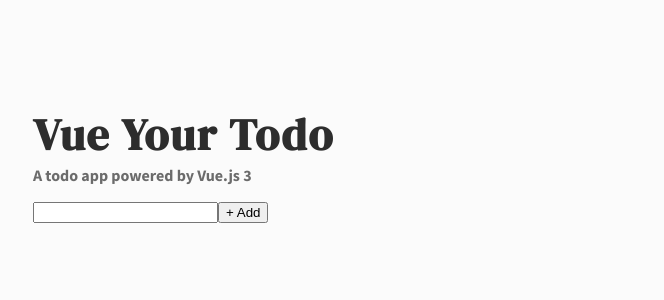
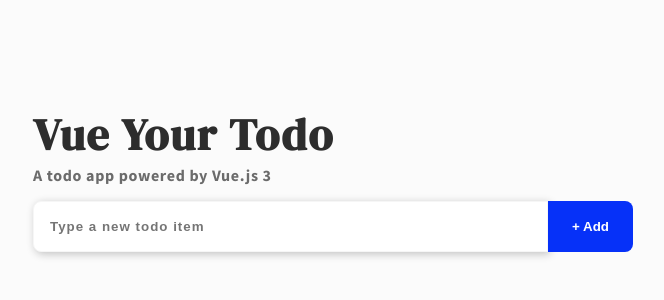
Before and after one commit to bencodezen/vue-your-todos, a Vue app: page / in a window 1280 px wide. Shown: the top 300 px of the page, without its empty margins (307-971 px from the left). Built offline with nearby package versions, Linux system fonts and the light colour scheme.

Commit message:
feat: add new task input with updated typography

```diff
--- a/index.html
+++ b/index.html
@@ -7,7 +7,7 @@
     <title>Vite App</title>
     <link rel="preconnect" href="https://fonts.gstatic.com" />
     <link
-      href="https://fonts.googleapis.com/css2?family=DM+Serif+Display&family=Source+Sans+Pro:wght@400;700&display=swap"
+      href="https://fonts.googleapis.com/css2?family=DM+Serif+Display&family=Source+Sans+Pro:ital,wght@0,400;0,700;0,900;1,600&display=swap"
       rel="stylesheet"
     />
   </head>
--- a/src/App.vue
+++ b/src/App.vue
@@ -2,8 +2,14 @@
   <main class="main-wrapper">
     <h1 class="page-title">Vue Your Todo</h1>
     <p class="subtitle">A todo app powered by Vue.js 3</p>
-    <input type="text" />
-    <button>+ Add</button>
+    <div class="new-task-wrapper">
+      <input
+        type="text"
+        placeholder="Type a new todo item"
+        class="new-task-input"
+      />
+      <button class="new-task-button">+ Add</button>
+    </div>
   </main>
 </template>
 
@@ -16,6 +22,32 @@
 <style>
 html {
   background-color: #fbfbfb;
+}
+
+.new-task-wrapper {
+  display: flex;
+}
+
+.new-task-input {
+  padding: 16px;
+  font-weight: 600;
+  color: #959595;
+  flex: 1;
+  border-top-left-radius: 8px;
+  border-bottom-left-radius: 8px;
+  border: 1px solid #f6f6f6;
+  box-shadow: 2px 2px 8px 0 #c0c0c0;
+  letter-spacing: 1px;
+}
+
+.new-task-button {
+  background-color: #0631f8;
+  color: #fff;
+  padding: 18px 24px;
+  font-weight: 900;
+  border: 0;
+  border-top-right-radius: 8px;
+  border-bottom-right-radius: 8px;
 }
 
 .main-wrapper {
@@ -37,5 +69,6 @@
   font-weight: bold;
   color: #6b6b6b;
   margin-top: 0;
+  letter-spacing: 0.67px;
 }
 </style>
```
